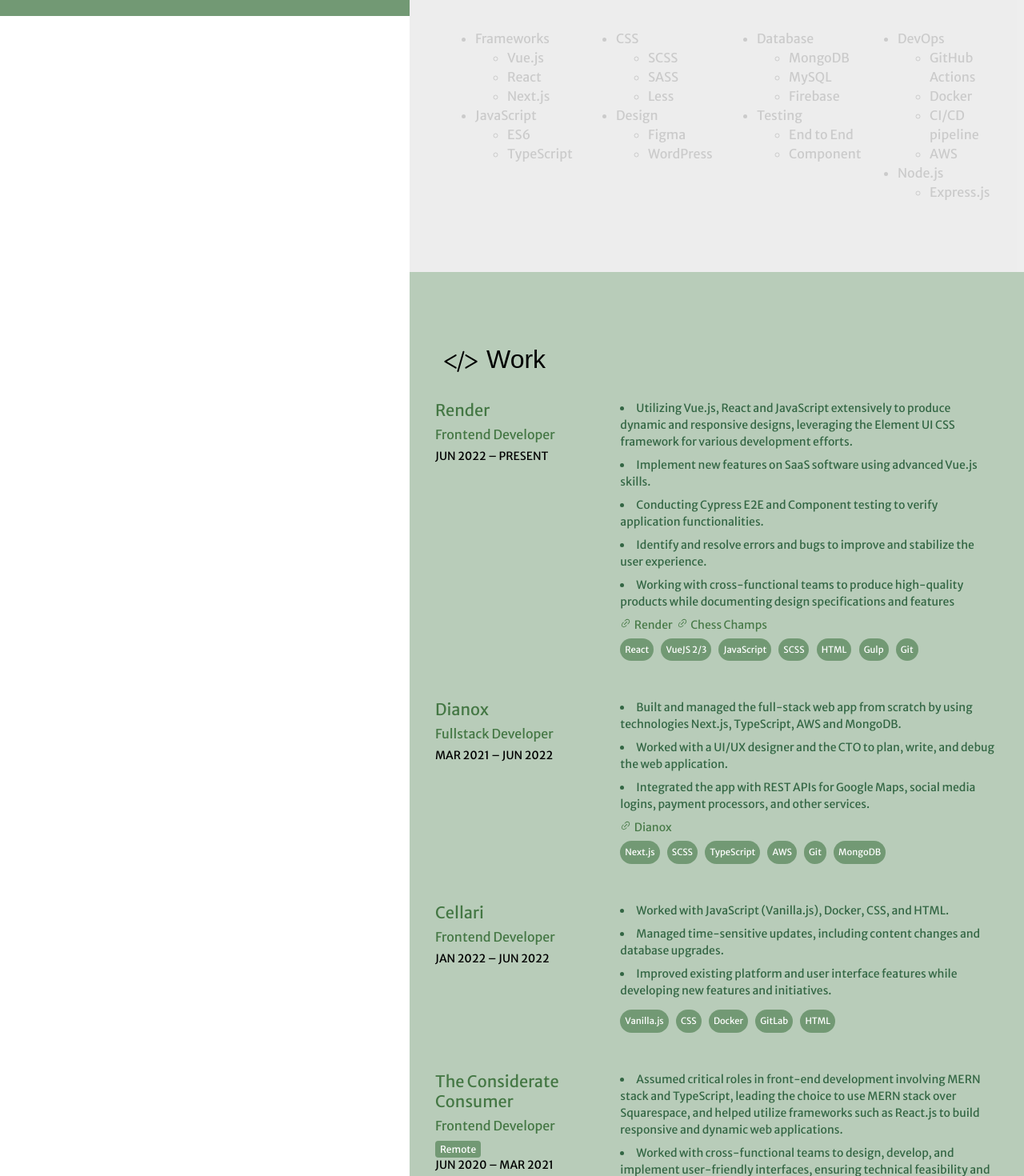
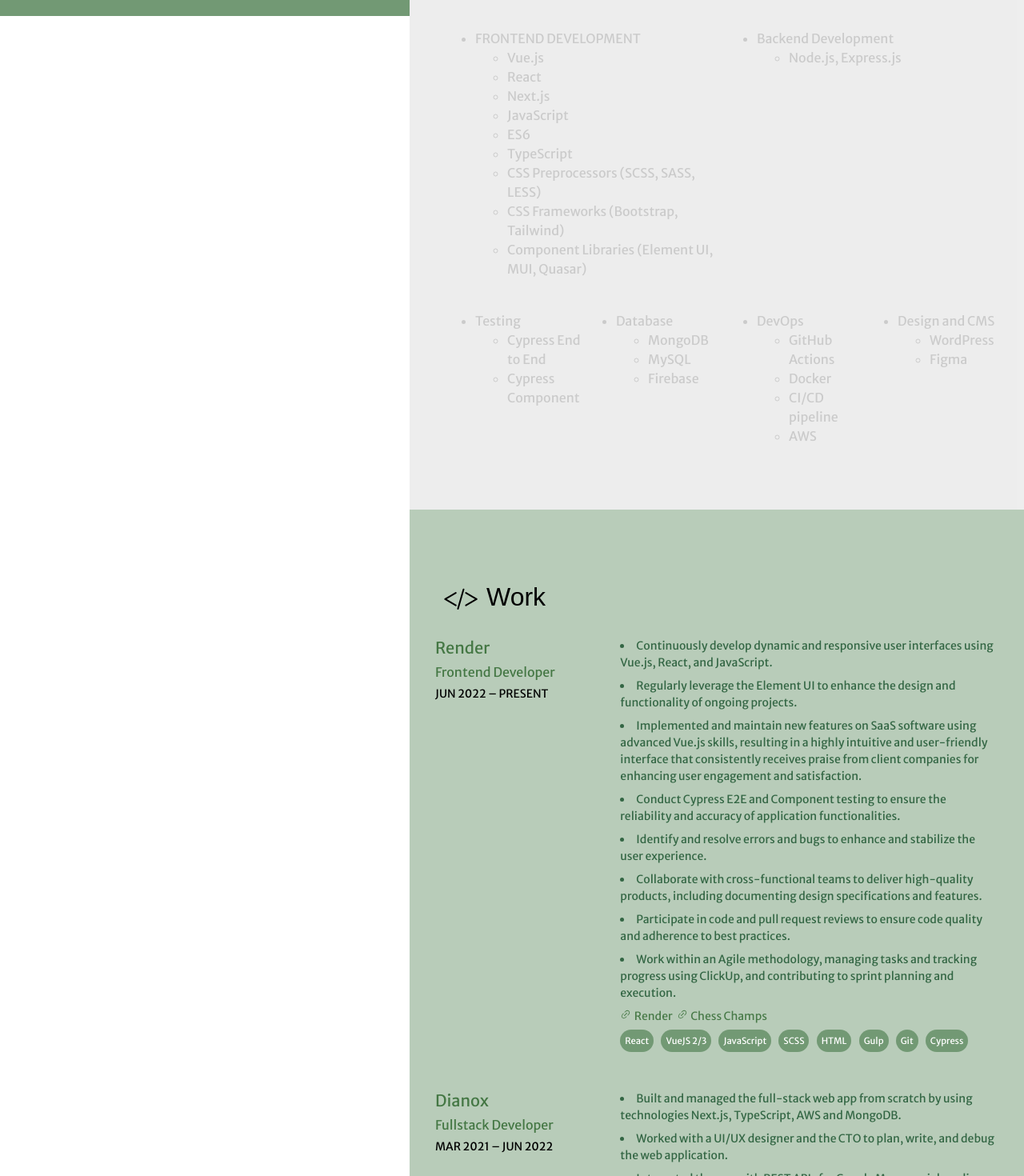
Before and after one commit to shanhaider23/new-cv, a Vue app: page / in a window 1280 px wide. Shown: the part 780-2250 px from the top of the page at 80% size. Built offline with nearby package versions, Linux system fonts and the light colour scheme; a web font is replaced by a local one.

Commit message:
fix: added new updates

```diff
--- a/src/components/section/Contact.vue
+++ b/src/components/section/Contact.vue
@@ -15,6 +15,7 @@
 					<ul>
 						<li>University of Oslo, Norway (Aug 2008 — Sep 2010)</li>
 					</ul>
+					<li>Online Courses</li>
 					<li>Cypress End-to-End Testing</li>
 					<ul>
 						<li>Completed a 6-hour course led by Maximilian Schwarzmüller.</li>
--- a/src/components/section/FTIC.vue
+++ b/src/components/section/FTIC.vue
@@ -29,7 +29,7 @@
 			</div>
 		</div>
 		<div class="ftic">
-			<a class="button" href="https://shan-meals-sharing.azurewebsites.net/home" target="_blank">Meal App</a>
+			<a class="button" href="https://github.com/shanhaider23/masterclass-hyf-HYF-homework" target="_blank">Meal App</a>
 			<div class="expirience-job__list">
 				<div class="expirience-job__item">React</div>
 				<div class="expirience-job__item">C#/.NET</div>
@@ -38,7 +38,7 @@
 			</div>
 		</div>
 		<div class="ftic">
-			<a class="button" href="https://meal-sharing-shan.herokuapp.com/home" target="_blank">Meal Sharing App</a>
+			<a class="button" href="https://github.com/shanhaider23/meal-sharing" target="_blank">Meal Sharing App</a>
 			<div class="expirience-job__list">
 				<div class="expirience-job__item">React</div>
 				<div class="expirience-job__item">Node</div>
@@ -63,10 +63,11 @@
 			</div>
 		</div>
 		<div class="ftic">
-			<a class="button" href="https://shan-weather.netlify.app/" target="_blank">Shan Weather App </a>
+			<a class="button" href="https://weather-app-shan.vercel.app/" target="_blank">Weather App </a>
 			<div class="expirience-job__list">
-				<div class="expirience-job__item">JavaScript,</div>
-				<div class="expirience-job__item">HTML/CSS</div>
+				<div class="expirience-job__item">Vue3</div>
+				<div class="expirience-job__item">Vite</div>
+				<div class="expirience-job__item">CSS</div>
 			</div>
 		</div>
 		<div class="ftic">
--- a/src/components/section/Skills.vue
+++ b/src/components/section/Skills.vue
@@ -1,32 +1,38 @@
 <template>
+	<div class="skill__wrapper">
 		<div class="skills">
 			<div class="col">
 				<ul>
-				<li>Frameworks</li>
+					<li>FRONTEND DEVELOPMENT</li>
 					<ul>
 						<li>Vue.js</li>
 						<li>React</li>
 						<li>Next.js</li>
-				</ul>
 						<li>JavaScript</li>
-				<ul>
 						<li>ES6</li>
 						<li>TypeScript</li>
+						<li>CSS Preprocessors (SCSS, SASS, LESS)</li>
+						<li>CSS Frameworks (Bootstrap, Tailwind)</li>
+						<li>Component Libraries (Element UI, MUI, Quasar)</li>
 					</ul>
 				</ul>
 			</div>
 			<div class="col">
 				<ul>
-				<li>CSS</li>
+					<li>Backend Development</li>
 					<ul>
-					<li>SCSS</li>
-					<li>SASS</li>
-					<li>Less</li>
+						<li>Node.js, Express.js</li>
 					</ul>
-				<li>Design</li>
+				</ul>
+			</div>
+		</div>
+		<div class="skills">
+			<div class="col">
 				<ul>
-					<li>Figma</li>
-					<li>WordPress</li>
+					<li>Testing</li>
+					<ul>
+						<li>Cypress End to End</li>
+						<li>Cypress Component</li>
 					</ul>
 				</ul>
 			</div>
@@ -37,11 +43,6 @@
 						<li>MongoDB</li>
 						<li>MySQL</li>
 						<li>Firebase</li>
-				</ul>
-				<li>Testing</li>
-				<ul>
-					<li>End to End</li>
-					<li>Component</li>
 					</ul>
 				</ul>
 			</div>
@@ -54,11 +55,17 @@
 						<li>CI/CD pipeline</li>
 						<li>AWS</li>
 					</ul>
-				<li>Node.js</li>
+				</ul>
+			</div>
+			<div class="col">
 				<ul>
-					<li>Express.js</li>
+					<li>Design and CMS</li>
+					<ul>
+						<li>WordPress</li>
+						<li>Figma</li>
 					</ul>
 				</ul>
+			</div>
 		</div>
 	</div>
 </template>
@@ -70,6 +77,11 @@ export default {
 </script>
 
 <style scoped lang="scss">
+.skill__wrapper {
+	display: flex;
+	flex-direction: column;
+	gap: 25px;
+}
 .skills {
 	display: flex;
 	max-width: 900px;
--- a/src/components/section/Work.vue
+++ b/src/components/section/Work.vue
@@ -1,14 +1,22 @@
 <template>
 	<div class="work">
 		<Company name="Render" post="Frontend Developer" :from="new Date(2022, 5)">
+			<li>Continuously develop dynamic and responsive user interfaces using Vue.js, React, and JavaScript.</li>
+			<li>Regularly leverage the Element UI to enhance the design and functionality of ongoing projects.</li>
 			<li>
-				Utilizing Vue.js, React and JavaScript extensively to produce dynamic and responsive designs, leveraging the Element UI CSS framework
-				for various development efforts.
+				Implemented and maintain new features on SaaS software using advanced Vue.js skills, resulting in a highly intuitive and user-friendly
+				interface that consistently receives praise from client companies for enhancing user engagement and satisfaction.
 			</li>
-			<li>Implement new features on SaaS software using advanced Vue.js skills.</li>
-			<li>Conducting Cypress E2E and Component testing to verify application functionalities.</li>
-			<li>Identify and resolve errors and bugs to improve and stabilize the user experience.</li>
-			<li>Working with cross-functional teams to produce high-quality products while documenting design specifications and features</li>
+			<li>Conduct Cypress E2E and Component testing to ensure the reliability and accuracy of application functionalities.</li>
+			<li>Identify and resolve errors and bugs to enhance and stabilize the user experience.</li>
+			<li>
+				Collaborate with cross-functional teams to deliver high-quality products, including documenting design specifications and features.
+			</li>
+			<li>Participate in code and pull request reviews to ensure code quality and adherence to best practices.</li>
+			<li>
+				Work within an Agile methodology, managing tasks and tracking progress using ClickUp, and contributing to sprint planning and
+				execution.
+			</li>
 
 			<div class="expirience-job__projects">
 				<a href="https://render.dk" target="_blank"
@@ -39,6 +47,7 @@
 				<div class="expirience-job__item">HTML</div>
 				<div class="expirience-job__item">Gulp</div>
 				<div class="expirience-job__item">Git</div>
+				<div class="expirience-job__item">Cypress</div>
 			</div>
 		</Company>
 		<Company name="Dianox" post="Fullstack Developer" :from="new Date(2021, 2)" :to="new Date(2022, 5)">
@@ -81,12 +90,13 @@
 		</Company>
 		<Company name="The Considerate Consumer" post="Frontend Developer" contract :from="new Date(2020, 5)" :to="new Date(2021, 2)">
 			<li>
-				Assumed critical roles in front-end development involving MERN stack and TypeScript, leading the choice to use MERN stack over
-				Squarespace, and helped utilize frameworks such as React.js to build responsive and dynamic web applications.
+				Assumed critical roles in front-end development with the MERN stack and JavaScript, spearheading the decision to use MERN over
+				Squarespace.
 			</li>
+			<li>Leveraged frameworks like React.js to create responsive and dynamic web applications.</li>
 			<li>
-				Worked with cross-functional teams to design, develop, and implement user-friendly interfaces, ensuring technical feasibility and
-				optimizing applications for maximum speed and scalability.
+				Collaborated with cross-functional teams to design, develop, and implement user-friendly interfaces, ensuring technical feasibility
+				and optimizing applications for maximum speed and scalability.
 			</li>
 			<li>Conducted code reviews and maintained high standards of code quality and consistency.</li>
 			<div class="expirience-job__projects">
@@ -128,8 +138,8 @@
 		</Company>
 		<Company name="Ellebæk Contact Network" post="Frontend Developer" volunteering :from="new Date(2022, 1)">
 			<li>
-				I'm currently volunteering as a front-end developer for Ellebæk Contact Network, maintaining their WordPress website, and handling
-				design and content updates.
+				I'm currently volunteering as a front-end developer for Ellebæk Contact Network, maintaining and optimizing their website, resulting
+				in a 40% increase in site traffic.
 			</li>
 			<div data-v-5230a472="" class="expirience-job__projects">
 				<a href="https://www.ellebaek-contact.com/" target="_blank" rel="noopener noreferrer"
@@ -146,8 +156,8 @@
 		</Company>
 		<Company name="MTI Education Center" post="Frontend Developer" volunteering :from="new Date(2020, 4)">
 			<li>
-				I'm also currently volunteering as a front-end developer for MTI Education center, maintaining their WordPress website, and handling
-				design and content updates.
+				I'm volunteering as a front-end developer for MTI Education Center, maintaining their WordPress website, and handling design and
+				educational content updates.
 			</li>
 			<div data-v-5230a472="" class="expirience-job__projects">
 				<a href="https://www.madinatulilm.dk/" target="_blank" rel="noopener noreferrer"
@@ -158,6 +168,23 @@
 								d="M715.648 625.152 670.4 579.904l90.496-90.56c75.008-74.944 85.12-186.368 22.656-248.896-62.528-62.464-173.952-52.352-248.96 22.656L444.16 353.6l-45.248-45.248 90.496-90.496c100.032-99.968 251.968-110.08 339.456-22.656 87.488 87.488 77.312 239.424-22.656 339.456l-90.496 90.496zm-90.496 90.496-90.496 90.496C434.624 906.112 282.688 916.224 195.2 828.8c-87.488-87.488-77.312-239.424 22.656-339.456l90.496-90.496 45.248 45.248-90.496 90.56c-75.008 74.944-85.12 186.368-22.656 248.896 62.528 62.464 173.952 52.352 248.96-22.656l90.496-90.496 45.248 45.248zm0-362.048 45.248 45.248L398.848 670.4 353.6 625.152 625.152 353.6z"
 							></path></svg
 						>MTI
+					</span></a
+				>
+			</div>
+		</Company>
+		<Company name="Hack Your Future" post="Mentor" volunteering :from="new Date(2021, 9)">
+			<li>Serve as a mentor at HackYourFuture school in Denmark, providing guidance and support to students.</li>
+			<li>Review and provide feedback on student homework and code projects, ensuring they meet quality standards.</li>
+			<li>Offer mentorship and advice to help students overcome challenges and grow their skills in software development.</li>
+			<div data-v-5230a472="" class="expirience-job__projects">
+				<a href="https://www.hackyourfuture.dk/" target="_blank" rel="noopener noreferrer"
+					><span>
+						<svg data-v-5230a472="" xmlns="http://www.w3.org/2000/svg" viewBox="0 0 1024 1024" style="width: 1em; margin-right: 0.25em">
+							<path
+								fill="currentColor"
+								d="M715.648 625.152 670.4 579.904l90.496-90.56c75.008-74.944 85.12-186.368 22.656-248.896-62.528-62.464-173.952-52.352-248.96 22.656L444.16 353.6l-45.248-45.248 90.496-90.496c100.032-99.968 251.968-110.08 339.456-22.656 87.488 87.488 77.312 239.424-22.656 339.456l-90.496 90.496zm-90.496 90.496-90.496 90.496C434.624 906.112 282.688 916.224 195.2 828.8c-87.488-87.488-77.312-239.424 22.656-339.456l90.496-90.496 45.248 45.248-90.496 90.56c-75.008 74.944-85.12 186.368-22.656 248.896 62.528 62.464 173.952 52.352 248.96-22.656l90.496-90.496 45.248 45.248zm0-362.048 45.248 45.248L398.848 670.4 353.6 625.152 625.152 353.6z"
+							></path></svg
+						>HYF
 					</span></a
 				>
 			</div>
```
Also changed, not shown: 7 other files (tests, documents, lock files or other folders). Lines whose indentation alone changed are shown as unchanged.
